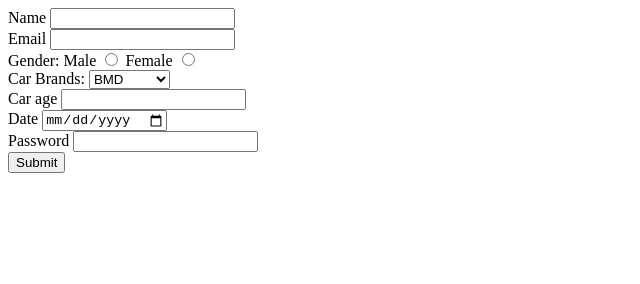
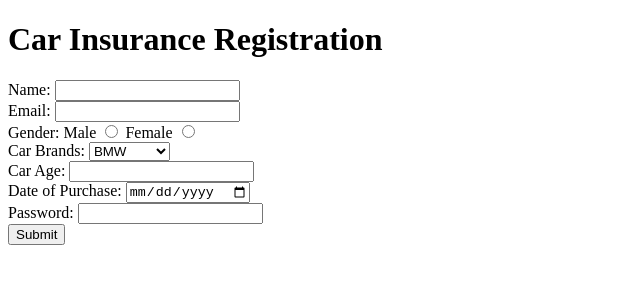
Before and after one commit to acciojob/car-insurance-form-ik-deep, a website: page main.html in a window 1280 px wide. Shown: the whole page, without its empty margins (0-640 px from the left). Drawn offline with Linux system fonts and the light colour scheme.

Commit message:
created a submission

```diff
--- a/main.html
+++ b/main.html
@@ -1,50 +1,43 @@
 <!DOCTYPE html>
+<html lang="en">
+<head>
+    <meta charset="UTF-8">
+    <meta name="viewport" content="width=device-width, initial-scale=1.0">
+    <title>Car Insurance Registration</title>
+</head>
+<body>
+    <h1>Car Insurance Registration</h1>
 
-<html>
+    <form method="post" action="process_form.php">
+        <label for="name">Name:</label>
+        <input type="text" id="name" name="name" required><br>
 
-<head>
-	<link rel="stylesheet" href="styles.css">
-</head>
+        <label for="email">Email:</label>
+        <input type="email" id="email" name="email" required><br>
 
-<body>
-	<!-- the entire body must be written by student -->
-	<form method="post">
-		<lable for="name">Name</lable>
-		<input type="text" id="name" name="name" required/><br>
+        <label>Gender:</label>
+        <label for="male">Male</label>
+        <input type="radio" id="male" name="gender" value="male" required>
+        <label for="female">Female</label>
+        <input type="radio" id="female" name="gender" value="female" required><br>
 
-		<lable for="email">Email</lable>
-		<input type="email" id="email" name="Email" required/><br>
+        <label for="cars">Car Brands:</label>
+        <select id="cars" name="car_brand">
+            <option value="BMW">BMW</option>
+            <option value="Audi">Audi</option>
+            <option value="Mercedes">Mercedes</option>
+        </select><br>
 
-			<label >Gender: </label>
-	<label for="gender_m">Male</label>
-	<input id="gender_m" type="radio" name="gender" required>
-	<label for="gender_f">Female</label>
-	<input id="gender_f" type="radio" name="gender" required>
-		<br>
+        <label for="carage">Car Age:</label>
+        <input type="number" id="carage" name="car_age" required><br>
 
-		<label for="cars">Car Brands:</label>
-<select name="cars" id="cars">
-  <option value="BMD">BMD</option>
-  <option value="mercedes">Mercedes</option>
-  <option value="audi">Audi</option>
-</select>
-		<br>
+        <label for="dop">Date of Purchase:</label>
+        <input type="date" id="dop" name="date_of_purchase" required><br>
 
-		<lable for="carage">Car age</lable>
-		<input type="Number" id="carage" name="carage" required/><br>
+        <label for="password">Password:</label>
+        <input type="password" id="password" name="password" required><br>
 
-		<lable for="dop">Date</lable>
-		<input type="date" id="dop" name="dop" required/><br>
-
-		<lable for="password">Password</lable>
-		<input type="password" id="password" name="password" required/><br>
-
-		<button type="submit">Submit</button>
-
-	</form>
-    <script type="text/javascript" src="./script.js">
-</script>
-
+        <button type="submit">Submit</button>
+    </form>
 </body>
-
 </html>
```
